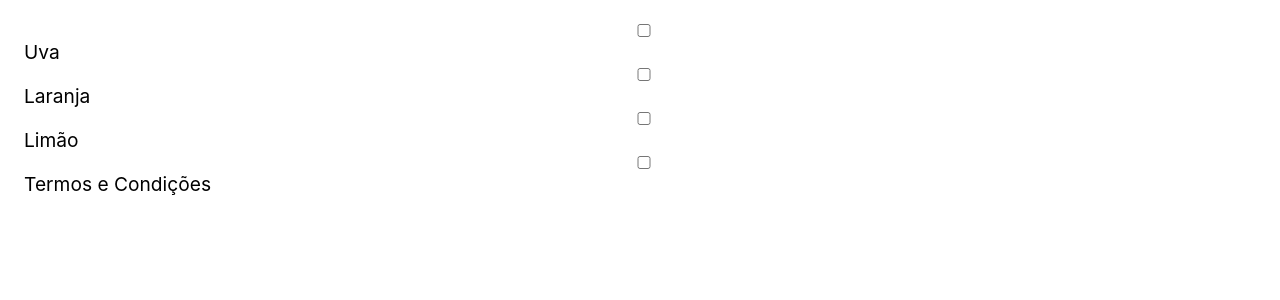
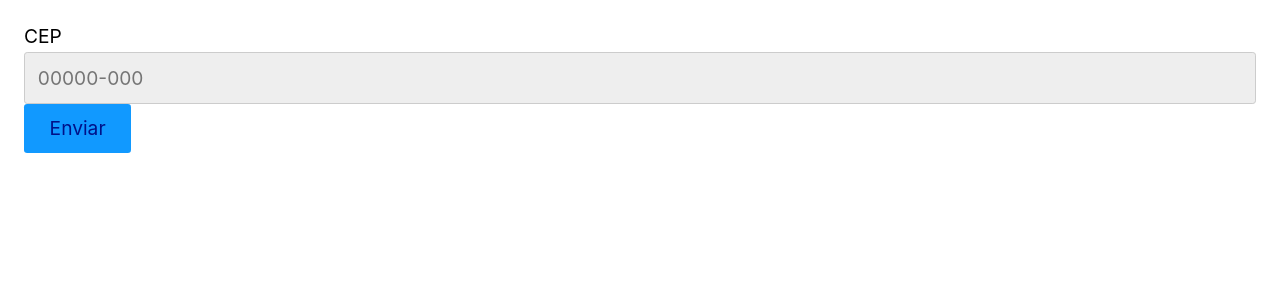
Before and after one commit to LeonardoLobas/React-Origamid, a React (Vite) app: page / in a window 1280 px wide. Shown: the top 300 px of the page. Built offline with nearby package versions, Linux system fonts and the light colour scheme.

Commit message:
Validações.

```diff
--- a/src/Input/componenteInput.jsx
+++ b/src/Input/componenteInput.jsx
@@ -1,15 +1,10 @@
 import React from "react";
 
-const ComponenteInput = ({ id, label, setValue, ...props }) => {
+const ComponenteInput = ({ id, label, onChange, ...props }) => {
     return (
         <>
             <label htmlFor={id}>{label}</label>
-            <input
-                id={id}
-                name={id}
-                onChange={({ target }) => setValue(target.value)}
-                {...props}
-            />
+            <input id={id} name={id} onChange={onChange} {...props} />
         </>
     );
 };
--- /dev/null
+++ b/src/Validação/ValidApp.jsx
@@ -0,0 +1,56 @@
+import React from "react";
+import ComponenteInput from "../Input/componenteInput";
+
+const ValidApp = () => {
+    const [cep, setCep] = React.useState("");
+    const [error, setError] = React.useState(null);
+
+    function validateCep(value) {
+        if (value.length === 0) {
+            setError("Preencha um valor");
+            return false;
+        } else if (!/^\d{5}-\d{3}$/.test(value)) {
+            setError("Preencha um CEP válido");
+            return false;
+        } else {
+            setError(null);
+            return true;
+        }
+    }
+
+    function hundleBlur({ target }) {
+        validateCep(target.value);
+    }
+
+    function handleChange({ target }) {
+        if (error) validateCep(target.value);
+        setCep(target.value);
+    }
+
+    function handleSubmit(event) {
+        event.preventDefault();
+        if (validateCep(cep)) {
+            console.log("enviou");
+        } else {
+            console.log("não enviou");
+        }
+    }
+
+    return (
+        <form onSubmit={handleSubmit}>
+            <ComponenteInput
+                label="CEP"
+                id="cep"
+                type="text"
+                value={cep}
+                onChange={handleChange}
+                onBlur={hundleBlur}
+                placeholder="00000-000"
+            />
+            {error && <p>{error}</p>}
+            <button>Enviar</button>
+        </form>
+    );
+};
+
+export default ValidApp;
--- a/src/main.jsx
+++ b/src/main.jsx
@@ -13,6 +13,7 @@
 import Select from "./Select/select.jsx";
 import Radio from "./Radio/radio.jsx";
 import Checkbox from "./CheckBox/Checkbox.jsx";
+import ValidApp from "./Validação/ValidApp.jsx";
 
 // ReactDOM.createRoot(document.getElementById("root")).render(<App />);
 // ReactDOM.createRoot(document.getElementById("root")).render(<Hooks />);
@@ -26,4 +27,5 @@
 // ReactDOM.createRoot(document.getElementById("root")).render(<Textarea />);
 // ReactDOM.createRoot(document.getElementById("root")).render(<Select />);
 // ReactDOM.createRoot(document.getElementById("root")).render(<Radio />);
-ReactDOM.createRoot(document.getElementById("root")).render(<Checkbox />);
+// ReactDOM.createRoot(document.getElementById("root")).render(<Checkbox />);
+ReactDOM.createRoot(document.getElementById("root")).render(<ValidApp />);
```
